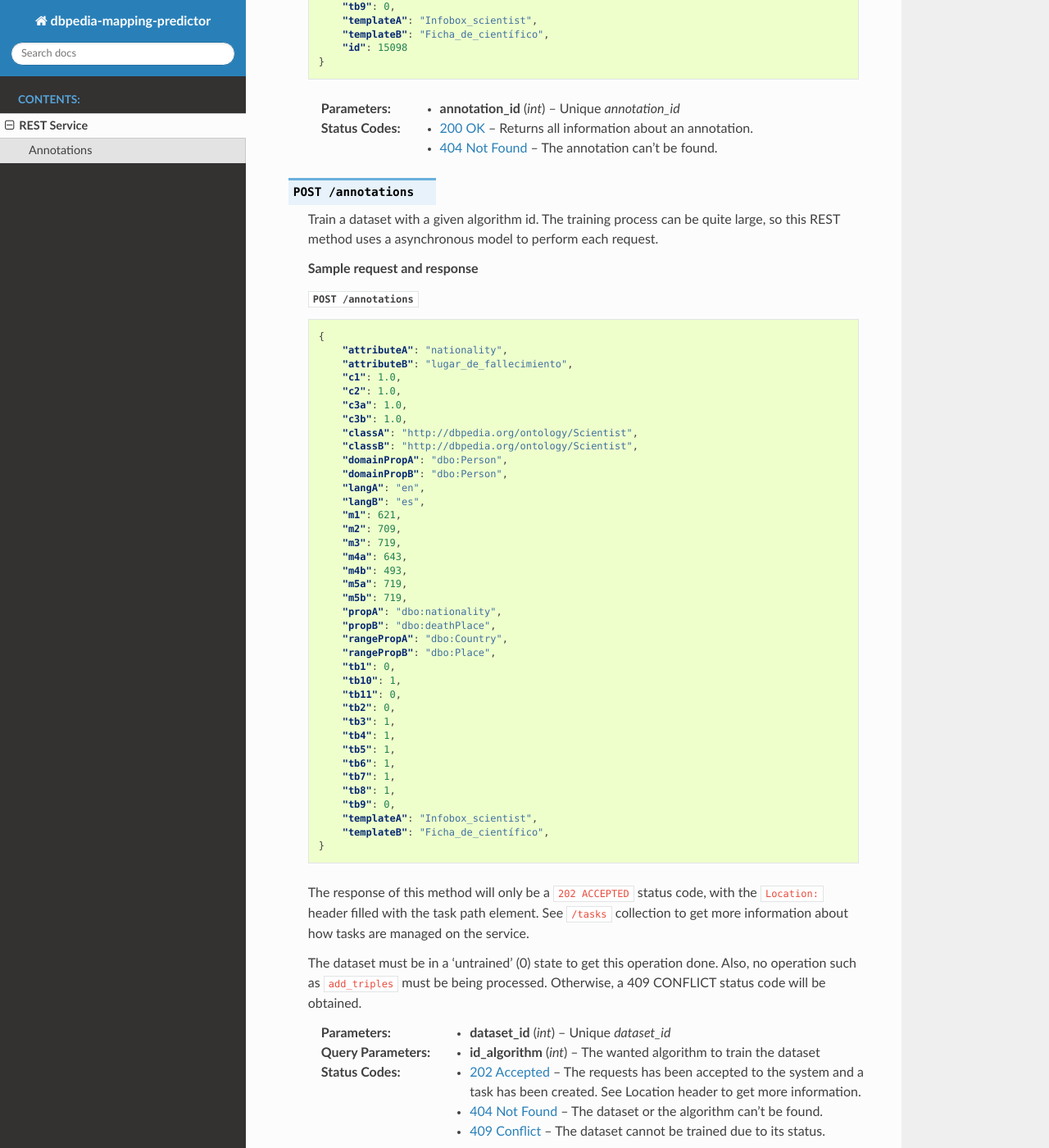
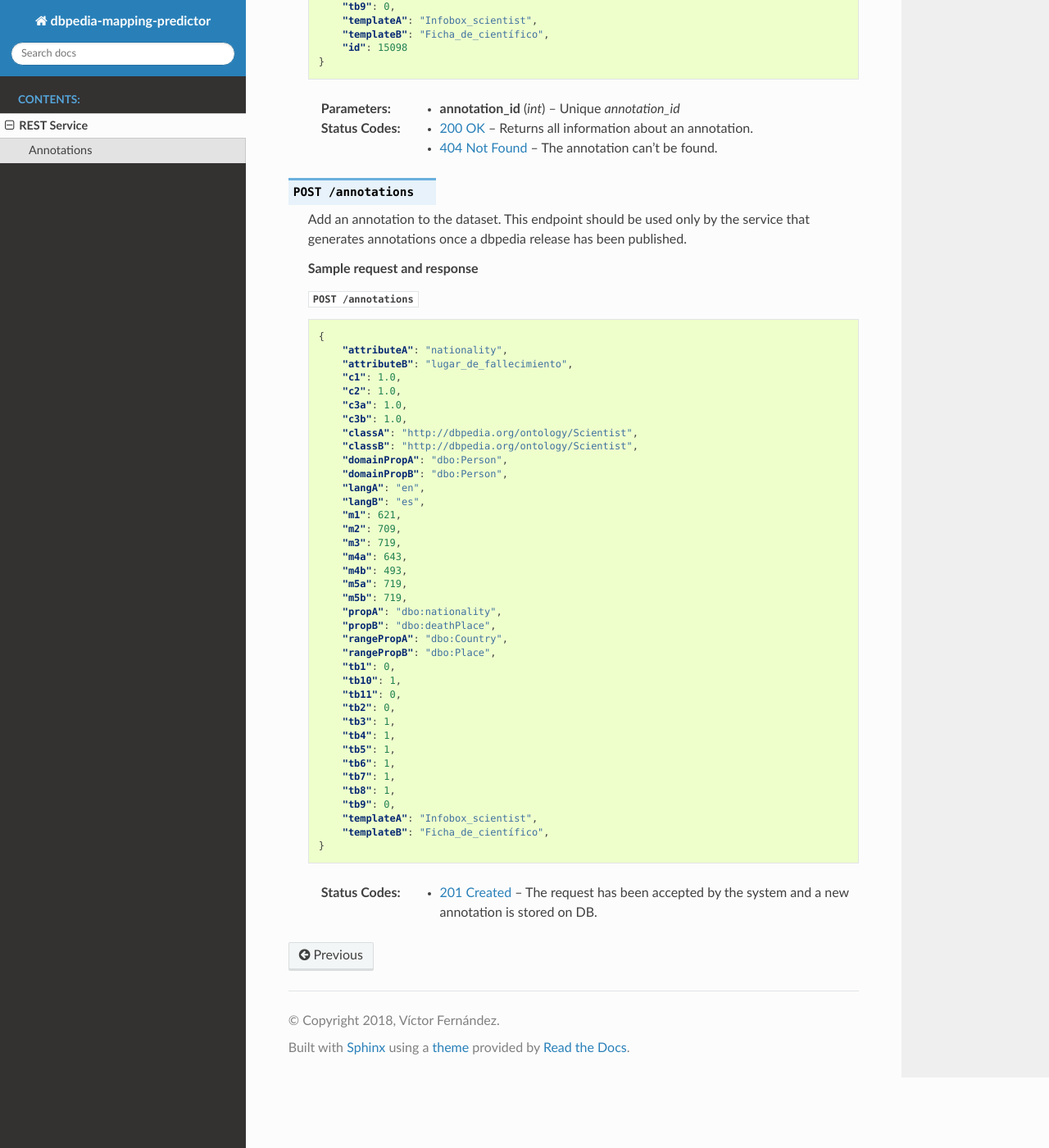
Before and after one commit to vfrico/mapping-predictor-backend, a Sphinx documentation site: the page built from doc/source/rest.rst, in a window 1280 px wide and 1400 px high, scrolled down 948 px. Shown: the whole window at 82% size. Built offline with Sphinx 7.4.7 and the Read the Docs theme 2.0.0, drawn with Linux system fonts in a browser that asks for light colours.

Commit message:
Updated docs

```diff
--- a/doc/source/rest.rst
+++ b/doc/source/rest.rst
@@ -64,9 +64,8 @@ Annotations
 
 .. http:post:: /annotations
 
-    Train a dataset with a given algorithm id. The training process can be
-    quite large, so this REST method uses a asynchronous model to perform
-    each request.
+    Add an annotation to the dataset. This endpoint should be used only by the service that generates annotations once
+    a dbpedia release has been published.
 
     **Sample request and response**
 
@@ -113,18 +112,5 @@ Annotations
             "templateB": "Ficha_de_científico",
         }
 
-    The response of this method will only be a ``202 ACCEPTED`` status code, with
-    the ``Location:`` header filled with the task path element. See ``/tasks``
-    collection to get more information about how tasks are managed on the
-    service.
 
-    The dataset must be in a 'untrained' (0) state to get this operation done.
-    Also, no operation such as ``add_triples`` must be being processed.
-    Otherwise, a 409 CONFLICT status code will be obtained.
-
-    :param int dataset_id: Unique *dataset_id*
-    :query int id_algorithm: The wanted algorithm to train the dataset
-    :statuscode 202: The requests has been accepted to the system and a task has
-                     been created. See Location header to get more information.
-    :statuscode 404: The dataset or the algorithm can't be found.
-    :statuscode 409: The dataset cannot be trained due to its status.
+    :statuscode 201: The request has been accepted by the system and a new annotation is stored on DB.
```
Also changed, not shown: 5 other files.
